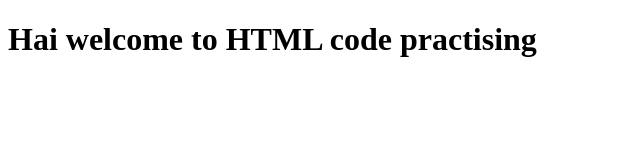
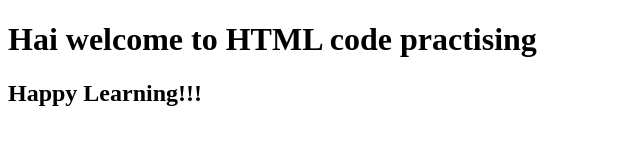
Before and after one commit to Tharani-164/samplenew, a plain HTML site: page index.html in a window 1280 px wide. Shown: the whole page, without its empty margins (0-640 px from the left). Drawn offline with Linux system fonts and the light colour scheme.

Commit message:
fix: new line added

```diff
--- a/index.html
+++ b/index.html
@@ -7,5 +7,6 @@
 </head>
 <body>
     <h1>Hai welcome to HTML code practising</h1>
+    <h2>Happy Learning!!!</h2>
 </body>
 </html>
```
